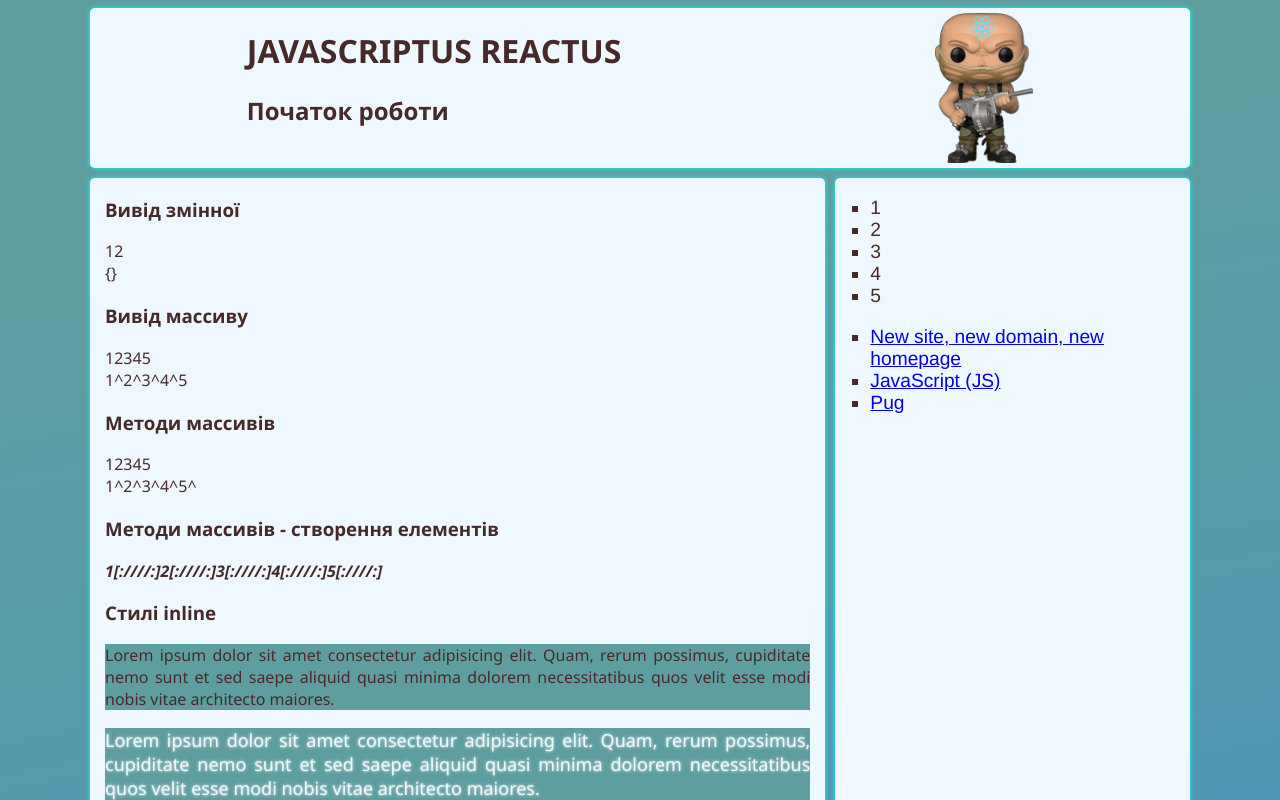
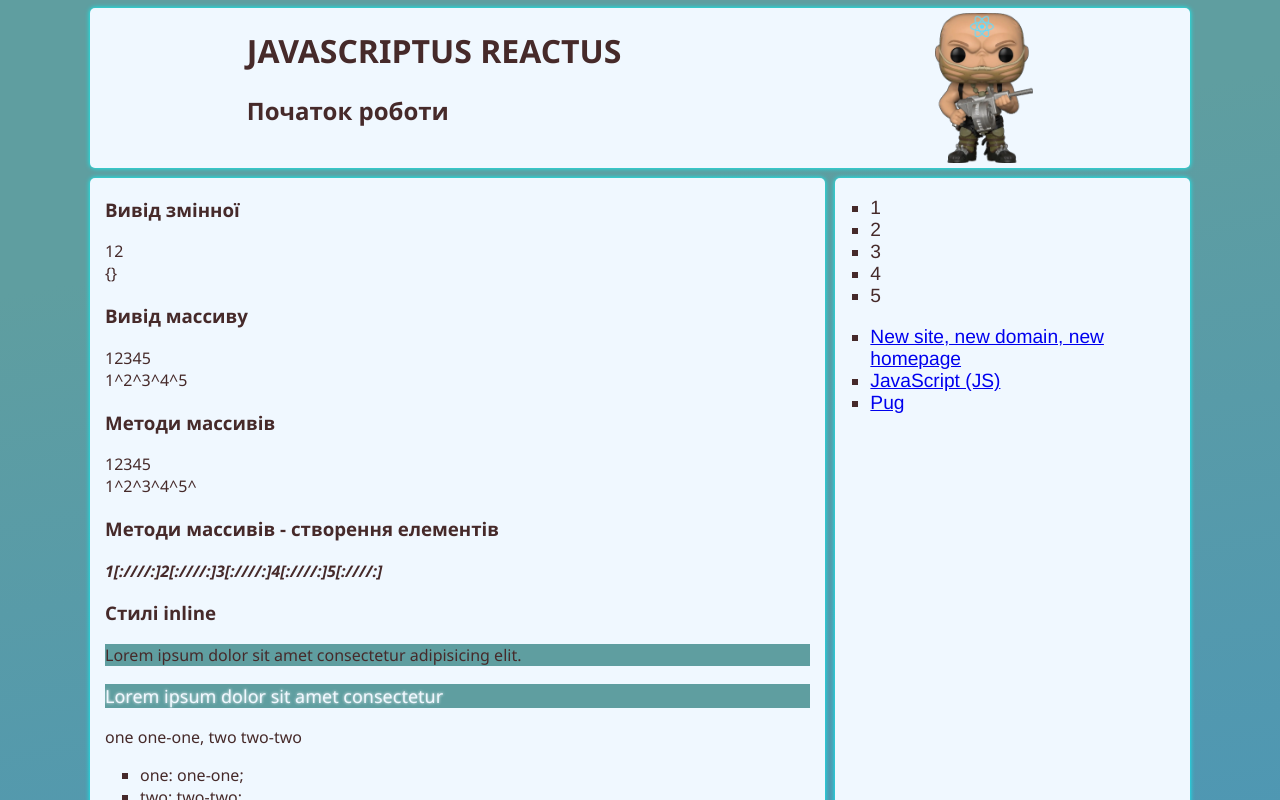
Before and after one commit to tztaras/app, a React (Create React App) app: page / in a window 1280 px wide. Shown: the top 800 px of the page. Built offline with nearby package versions, Linux system fonts and the light colour scheme.

Commit message:
{Object.keys(f).map(item => ' ' + item + ' ' + f[item]) + ' '}

```diff
--- a/src/Main/Main.js
+++ b/src/Main/Main.js
@@ -7,6 +7,9 @@ function Main() {
     const m = [1, 2, 3, 4, 5];
     let c = { 'background': 'cadetblue' };
     let ab = 'aliceblue';
+    const f = { 'one': 'one-one', 'two': 'two-two' };
+    const f1 = Object.keys(f);
+    console.log(f1);
 
     return (
         <div className="main">
@@ -28,8 +31,14 @@ function Main() {
                 <div>{m.map(item => <b><i>{item + '[:////:]'}</i></b>)}</div>
 
                 <h3>Стилі inline</h3>
-                <p style={c}>Lorem ipsum dolor sit amet consectetur adipisicing elit. Quam, rerum possimus, cupiditate nemo sunt et sed saepe aliquid quasi minima dolorem necessitatibus quos velit esse modi nobis vitae architecto maiores.</p>
-                <p style={{ color: ab, background:'cadetblue', textShadow: '0 0 3px whitesmoke', fontSize:'18px'}}  >Lorem ipsum dolor sit amet consectetur adipisicing elit. Quam, rerum possimus, cupiditate nemo sunt et sed saepe aliquid quasi minima dolorem necessitatibus quos velit esse modi nobis vitae architecto maiores.</p>
+                <p style={c}>Lorem ipsum dolor sit amet consectetur adipisicing elit.</p>
+                <p style={{ color: ab, background: 'cadetblue', textShadow: '0 0 3px whitesmoke', fontSize: '18px' }}  >Lorem ipsum dolor sit amet consectetur</p>
+
+                <div>{Object.keys(f).map(item => ' ' + item + ' ' + f[item]) + ' '}</div>
+
+                <ul>
+                    {f1.map(item => <li>{item + ': ' + f[item]};</li>)}
+                </ul>
 
                 <p>Lorem ipsum dolor sit amet consectetur, adipisicing elit. Vitae est earum voluptatum voluptates nulla sequi facilis, ipsam explicabo obcaecati natus ratione fuga voluptatibus repellat incidunt, iure libero, cumque mollitia. Magni.
                 </p>
```
